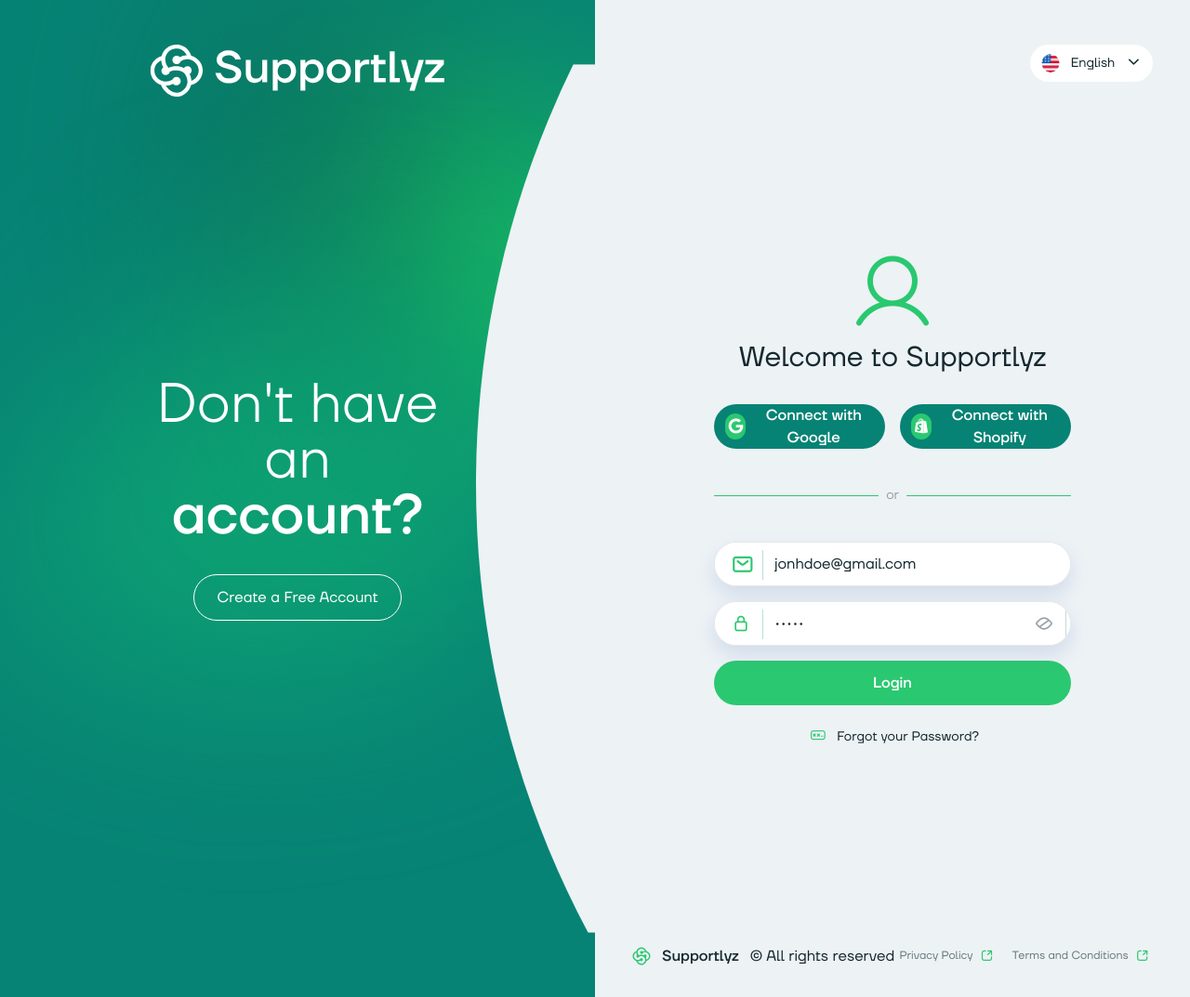
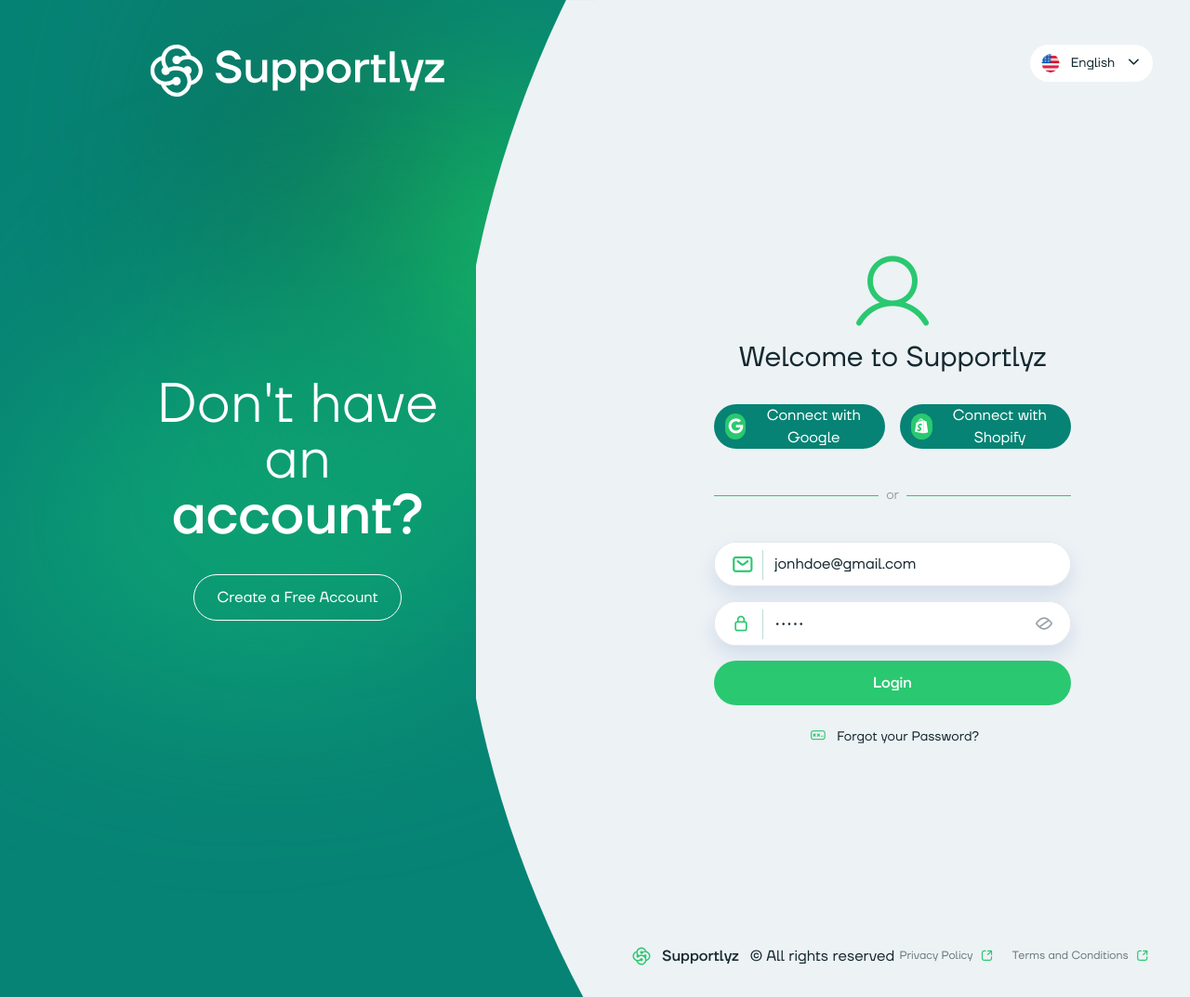
Before and after one commit to jetrix-quantumlabx/supportlyz, a PHP site: page / in a window 1280 px wide. Shown: the whole page at 93% size. Run offline with PHP 8.4, Linux system fonts and the light colour scheme.

Commit message:
fix: Update CSS styles and HTML structure

```diff
--- a/src/assets/css/global.css
+++ b/src/assets/css/global.css
@@ -131,7 +131,7 @@ body {
 }
 
 .button-connect {
-  @apply transition flex font-medium items-center delay-100 duration-500 w-full gap-2 px-3 py-3 text-base text-white rounded-full cursor-pointer hover:bg-secondary-900 bg-tertiary-900 hover:shadow-secondary-40
+  @apply transition flex items-center delay-100 duration-500 w-full gap-2 px-3 py-3 text-base text-white rounded-full cursor-pointer hover:bg-secondary-900 bg-tertiary-900 hover:shadow-secondary-40
 }
 
 .button-tertiary-light {
@@ -148,11 +148,11 @@ body {
 }
 
 .search-icon {
-  @apply w-16 relative flex items-center justify-center text-xl after:content-[''] after:absolute after:-top-0 after:right-0 after:w-px after:h-7 after:z-20 after:bg-secondary-100
+  @apply w-16 relative flex items-center justify-center text-xl after:content-[''] after:absolute after:-top-0 text-secondary-900 after:right-0 after:w-px after:h-7 after:z-20 after:bg-secondary-100
 }
 
 .search-input {
-  @apply w-full h-full px-4 placeholder-quaternary-400 bg-transparent outline-none text-penitentiary-900
+  @apply w-full h-full px-4 placeholder-quaternary-100 bg-transparent outline-none text-penitentiary-900
 }
 
 /************* Account ***********/
--- a/src/assets/css/main.css
+++ b/src/assets/css/main.css
@@ -1345,6 +1364,18 @@ video {
 
 .to-tertiary-900 {
   --tw-gradient-to: #068374 var(--tw-gradient-to-position);
+}
+
+.bg-cover {
+  background-size: cover;
+}
+
+.bg-center {
+  background-position: center;
+}
+
+.bg-no-repeat {
+  background-repeat: no-repeat;
 }
 
 .p-1 {
@@ -2332,7 +2363,6 @@ body {
   padding-bottom: 0.75rem;
   font-size: 1rem;
   line-height: 1.5rem;
-  font-weight: 500;
   --tw-text-opacity: 1;
   color: rgb(255 255 255 / var(--tw-text-opacity));
   transition-property: color, background-color, border-color, text-decoration-color, fill, stroke, opacity, box-shadow, transform, filter, -webkit-backdrop-filter;
@@ -3698,6 +3730,26 @@ body {
   opacity: 1;
 }
 
+@media (min-width: 768px) {
+  .md\:w-\[200px\] {
+    width: 200px;
+  }
+
+  .md\:w-\[250px\] {
+    width: 250px;
+  }
+
+  .md\:w-\[25\%\] {
+    width: 25%;
+  }
+}
+
+@media (min-width: 1536px) {
+  .\32xl\:w-\[300px\] {
+    width: 300px;
+  }
+}
+
 .\[\&\>\*\:nth-child\(2\)\]\:border-x>*:nth-child(2) {
   border-left-width: 1px;
   border-right-width: 1px;
--- a/src/forgotten-password.html
+++ b/src/forgotten-password.html
@@ -33,8 +33,8 @@
         <!-- Right -->
         <div class="relative flex items-center justify-center w-2/4 h-full bg-geyser-100">
           <!-- Shape -->
-          <div class="absolute top-0 w-[180px] h-screen -left-[8rem] z-40">
-            <img src="assets/images/shape-auth.svg" alt="shape" class="w-full h-full">
+          <div class="absolute top-0 h-screen -left-[8rem] z-20 md:w-[25%] 3xl:w-[30%]">
+            <div class="w-full h-screen bg-center bg-no-repeat bg-cover" style="background-image: url('assets/images/shape-auth.svg')"></div>
           </div>
 
           <!-- Language -->
--- a/src/index.html
+++ b/src/index.html
@@ -31,12 +31,13 @@
         </div>
 
         <!-- Right -->
-        <div class="relative flex items-center justify-center w-2/4 h-full bg-geyser-100">
+        <div class="relative w-2/4 h-full bg-geyser-100">
           <!-- Shape -->
-          <div class="absolute top-0 w-[180px] h-screen -left-[8rem] z-40">
-            <img src="assets/images/shape-auth.svg" alt="shape" class="w-full h-full">
+          <div class="absolute top-0 h-screen -left-[8rem] z-20 md:w-[25%] 3xl:w-[30%]">
+            <div class="w-full h-screen bg-center bg-no-repeat bg-cover" style="background-image: url('assets/images/shape-auth.svg')"></div>
           </div>
 
+          <div class="relative z-30 flex items-center justify-center w-full h-full">
             <!-- Language -->
             <div class="absolute transition bg-white rounded-full text-penitentiary-900 right-10 top-12 hover:shadow-secondary-40">
               <div class="language-handler">
@@ -110,7 +111,7 @@
                     <i class="icon-lock"></i>
                   </span>
                   <input type="password" class="input" placeholder="Password" value="12345">
-                <span class="absolute top-0 right-0 flex items-center justify-center h-12 text-xl bg-white w-14 text-secondary-900 after:content-[''] after:absolute after:top-2 after:right-1 after:w-px after:h-8 after:z-20 after:bg-tertiary-100">
+                  <span class="absolute top-0 right-0 flex items-center justify-center h-12 text-xl bg-white w-14 text-secondary-900">
                     <i class="icon-password"></i>
                   </span>
                 </div>
@@ -129,23 +130,25 @@
             </div>
 
             <!-- Footer -->
-          <div class="absolute bottom-0 left-0 flex items-center justify-between w-full px-10 py-8">
+            <div class="absolute bottom-0 left-0 z-20 flex items-center justify-between w-full px-10 py-8">
               <p class="flex items-center gap-3 text-penitentiary-900">
                 <img src="assets/images/logo-isotipe.svg" alt="isotipe" class="w-5 h-5">
                 <b class="font-medium">Supportlyz</b> © All rights reserved
               </p>
               <div class="flex items-center gap-4">
-              <a href="#" class="flex items-center gap-1 text-xs text-penitentiary-500 transition hover:text-secondary-900">
+                <a href="#" class="flex items-center gap-1 text-xs transition text-penitentiary-500 hover:text-secondary-900">
                   Privacy Policy
                   <i class="text-base icon-link text-secondary-900"></i>
                 </a>
-              <a href="#" class="flex items-center gap-1 text-xs text-penitentiary-500 transition hover:text-secondary-900">
+                <a href="#" class="flex items-center gap-1 text-xs transition text-penitentiary-500 hover:text-secondary-900">
                   Terms and Conditions
                   <i class="text-base icon-link text-secondary-900"></i>
                 </a>
               </div>
             </div>
           </div>
+
+        </div>
       </div>
     </main>
     <script src="assets/js/scripts.js"></script>
```
Also changed, not shown: other parts of src/assets/css/main.css (+36 -15 lines), src/register.html (+8 -10 lines), src/step-1.html (+18 -7 lines). Lines whose indentation alone changed are shown as unchanged.
